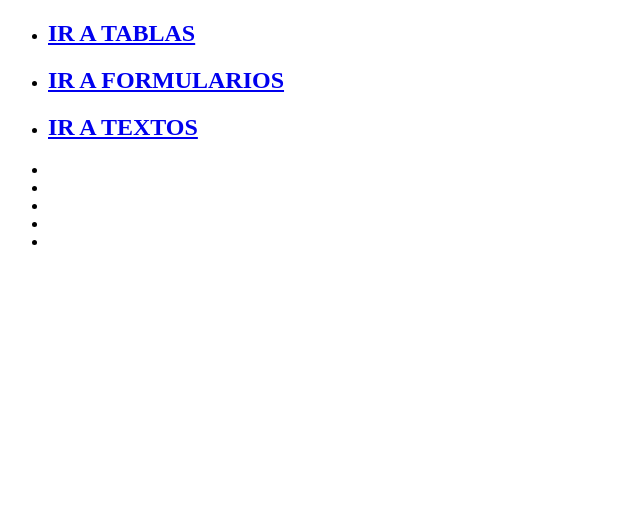
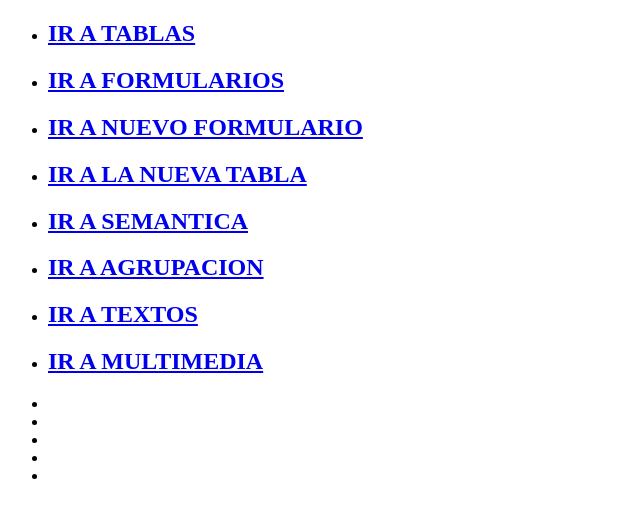
Before and after one commit to anaortsal/clase, a plain HTML site: page index.html in a window 1280 px wide. Shown: the whole page, without its empty margins (0-640 px from the left). Drawn offline with Linux system fonts and the light colour scheme.

Commit message:
update index

```diff
--- a/index.html
+++ b/index.html
@@ -12,7 +12,12 @@
         <ul>
             <li><a href="html/tablas.html"><h2>IR A TABLAS</h2></a></li>
             <li><a href="html/form.html"><h2>IR A FORMULARIOS</h3></a></li>
-            <li><a href="#"><h2>IR A TEXTOS</h2></a></li>
+            <li><a href="html/newform.html"><h2>IR A NUEVO FORMULARIO</h2></a></li>
+            <li><a href="html/newtablas.html"><h2>IR A LA NUEVA TABLA</h2></a></li>
+            <li><a href="html/semantica.html"><h2>IR A SEMANTICA</h2></a></li>
+            <li><a href="html/agrupacion.html"><h2>IR A AGRUPACION</h2></a></li>
+            <li><a href="html/texto.html"><h2>IR A TEXTOS</h2></a></li>
+            <li><a href="html/multimedia.html"><h2>IR A MULTIMEDIA</h2></a></li>
         </ul>
     </div>
     <div>
```
